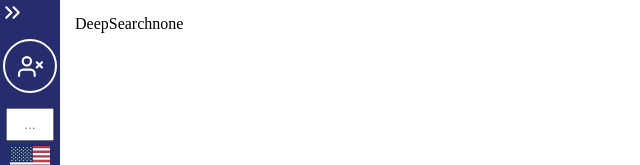
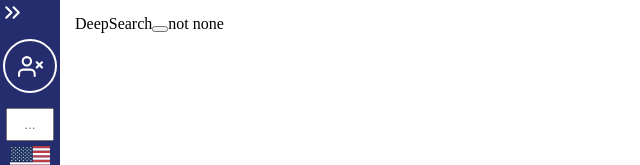
Before and after one commit to AlexCole999/second-project-eng, a React app: page /second-project-eng/DeepSearch in a window 1280 px wide. Shown: the top 165 px of the page, without its empty margins (0-640 px from the left). Built offline with nearby package versions, Linux system fonts and the light colour scheme.

Commit message:
preparing for DeepSearch display

```diff
--- a/src/App/comps/Dashboard/DeepSearch/DeepSearch.tsx
+++ b/src/App/comps/Dashboard/DeepSearch/DeepSearch.tsx
@@ -5,12 +5,20 @@ import { useSelector } from 'react-redux';
 type Props = {}
 
 export default function DeepSearch({ }: Props) {
-  const some = useSelector(state => state.yandexDictionaryTranslates.data?.def)
+  const some = useSelector(state => state.yandexDictionaryTranslates.data);
   return (
-    <div onClick={() => some.map(x => console.log(x))}>
+    <div >
 
       DeepSearch
-      {some == undefined ? "none" : some.map(x => x.text)}
+      <button onClick={() => {
+        console.log(some);
+      }
+      }>
+
+      </button>
+      {some == undefined
+        ? "none"
+        : "not none"}
     </div>
   )
 }
--- a/src/App/comps/Nav/NavSearch/NavSearch.tsx
+++ b/src/App/comps/Nav/NavSearch/NavSearch.tsx
@@ -44,7 +44,7 @@ export default function NavSearch({ }: Props) {
         + '&text='
         + input)
         .then(response => {
-          dispatch({ type: "GET_TRANSLATES_FROM_YANDEX_DICTIONARY", payload: response.data });
+          dispatch({ type: "GET_TRANSLATES_FROM_YANDEX_DICTIONARY", payload: response.data.def });
           console.log(response.data)
         })
     }
```
